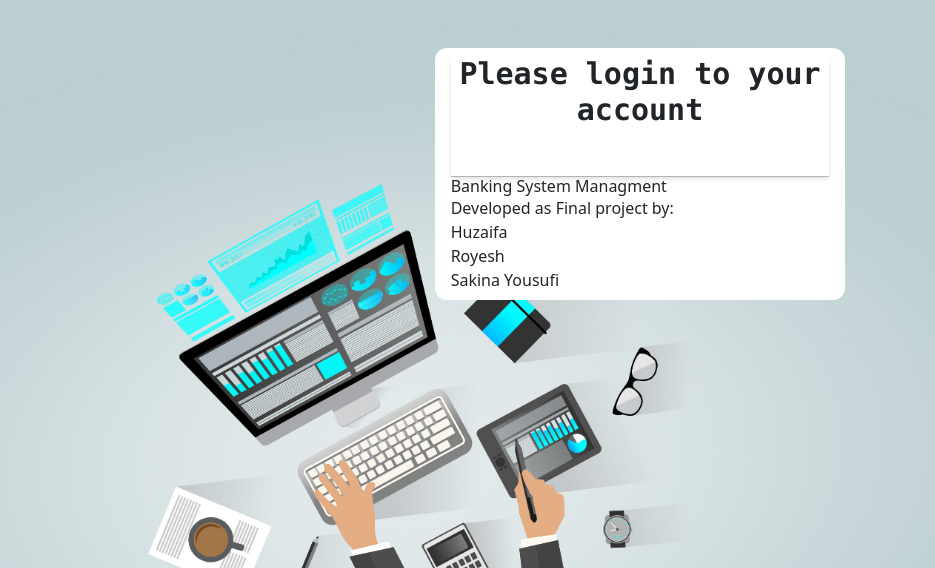
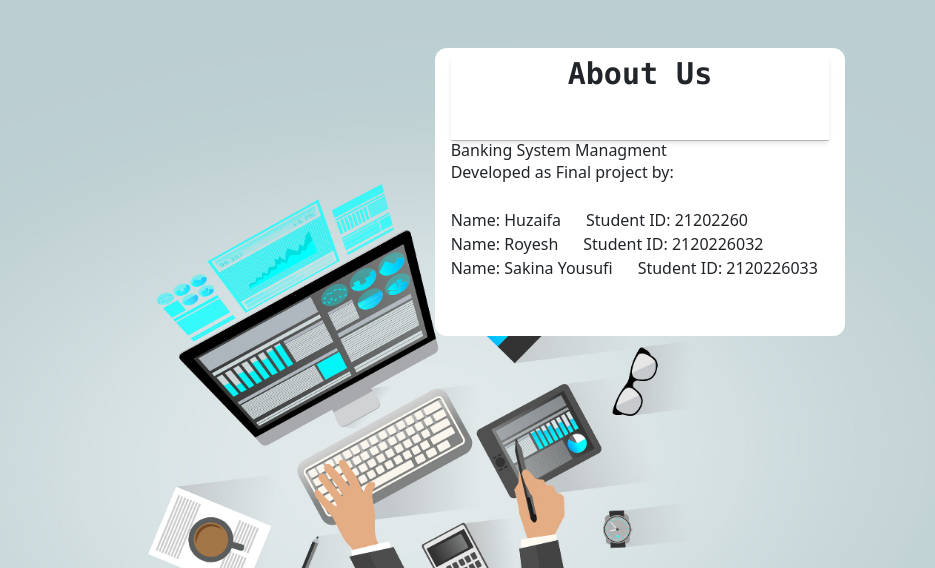
Before and after one commit to huzaifamerhj/banking_system, a Django app: page /aboutus/aboutus in a window 1280 px wide. Shown: the part 102-670 px from the top of the page, without its empty margins (0-935 px from the left). Run offline with Django 3.2, Linux system fonts and the light colour scheme; parts of the project's set-up code (start-up, migrations or seed data) failed here and were passed over; some libraries are stand-ins or nearby versions.

Commit message:
about us page is designed

```diff
--- a/templates/core/about_us.html
+++ b/templates/core/about_us.html
@@ -7,14 +7,19 @@
 <div class="grid grid-cols-3 gap-4">
     <div></div>
     <div class="py-2 px-3 rounded-xl bg-white mt-12">
-        <h1 class="font-mono font-bold text-3xl text-center pb-5 shadow-md">Please login to your account </h1>
+        <h1 class="font-mono font-bold text-3xl text-center pb-5 shadow-md">About Us  </h1>
         <hr>
         <h3>Banking System Managment</h3>
         <p>
             Developed as Final project by:<br>
-            Huzaifa <br>
-            Royesh<br>
-            Sakina Yousufi     <br>
+            <br>
+            <ul>
+            <li>Name: Huzaifa &nbsp;&nbsp; &nbsp; Student ID:  21202260</li>
+            <li>Name: Royesh &nbsp;&nbsp; &nbsp; Student ID: 2120226032</li>
+            <li>Name: Sakina Yousufi &nbsp;&nbsp; &nbsp;  Student ID: 2120226033</li> <br>
+            <br>
+
+        </ul>
         </p>
     </div>
 </div>
```
